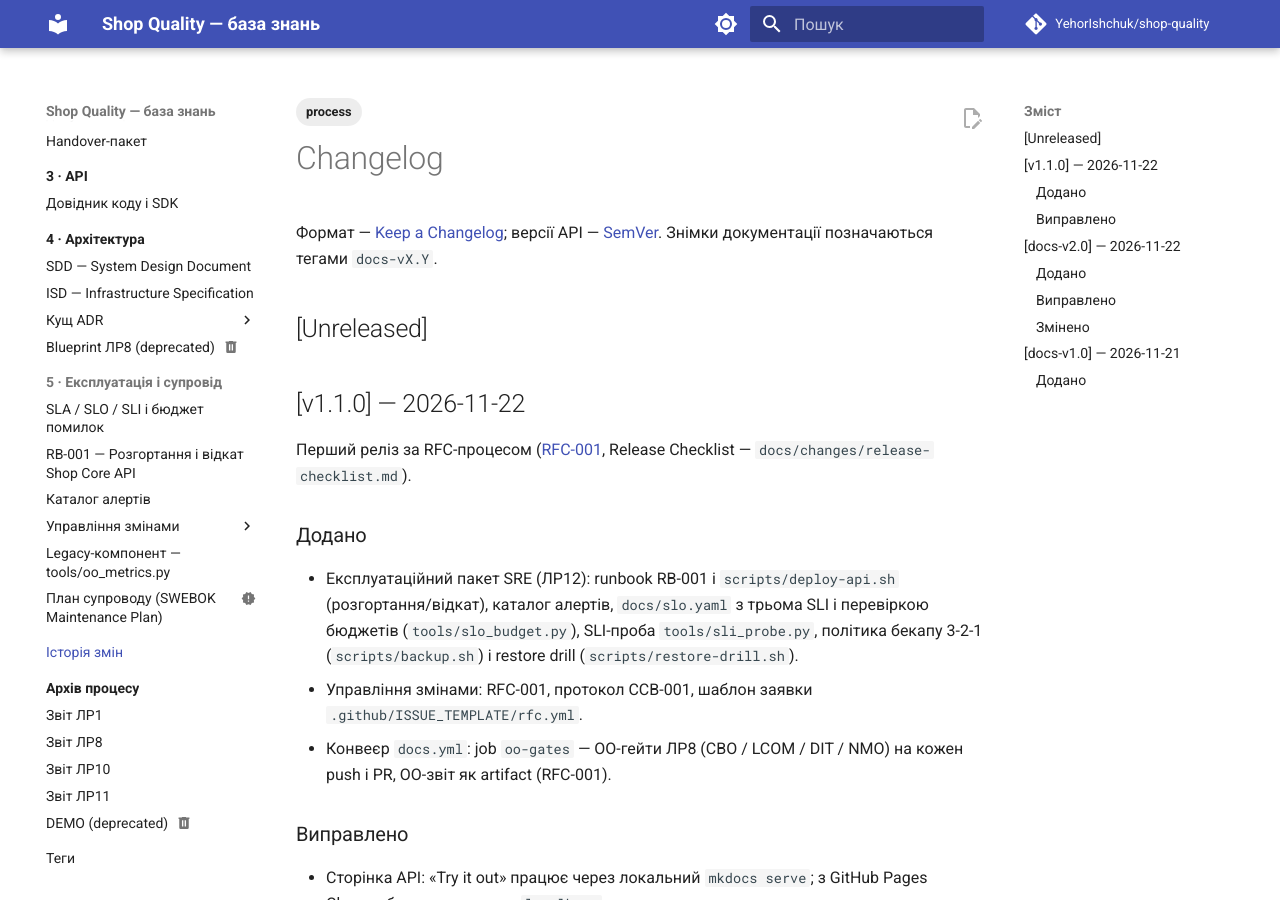
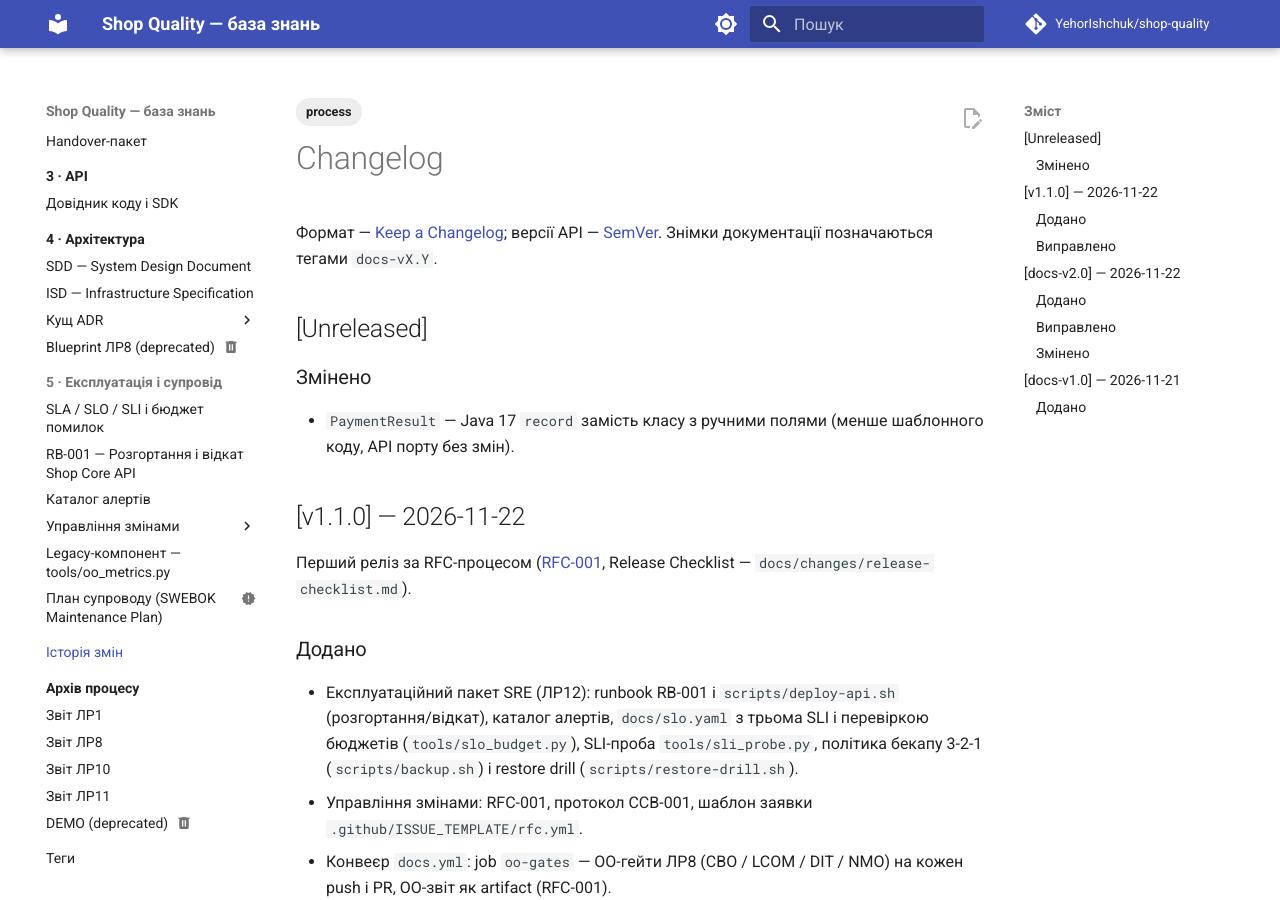
Before and after one commit to YehorIshchuk/shop-quality, an MkDocs documentation site: the page built from docs/changelog.md, in a window 1280 px wide and 900 px high. Built offline with MkDocs 1.6.1 and Material for MkDocs 9.7.7, drawn with Linux system fonts in a browser that asks for light colours; comment, search, counter and statistics services are not loaded.

Commit message:
refactor(port): make PaymentResult a Java 17 record
Value object with three fields becomes a record; legacy accessors kept, PaymentGateway
contract unchanged. SDD 6.1 and CHANGELOG updated (DoD). 25/25 tests green.

Co-Authored-By: Claude Opus 5.5 <noreply@anthropic.com>
Claude-Session: https://claude.ai/code/session_01Y7Ap7QJramU8oFqRxTz5gh

```diff
--- a/CHANGELOG.md
+++ b/CHANGELOG.md
@@ -4,6 +4,10 @@
 Знімки документації позначаються тегами `docs-vX.Y`.
 
 ## [Unreleased]
+
+### Змінено
+
+- `PaymentResult` — Java 17 `record` замість класу з ручними полями (менше шаблонного коду, API порту без змін).
 
 ## [v1.1.0] — 2026-11-22
 
```
Also changed, not shown: docs/architecture/sdd.md (+1 -1 lines), 1 other file.
